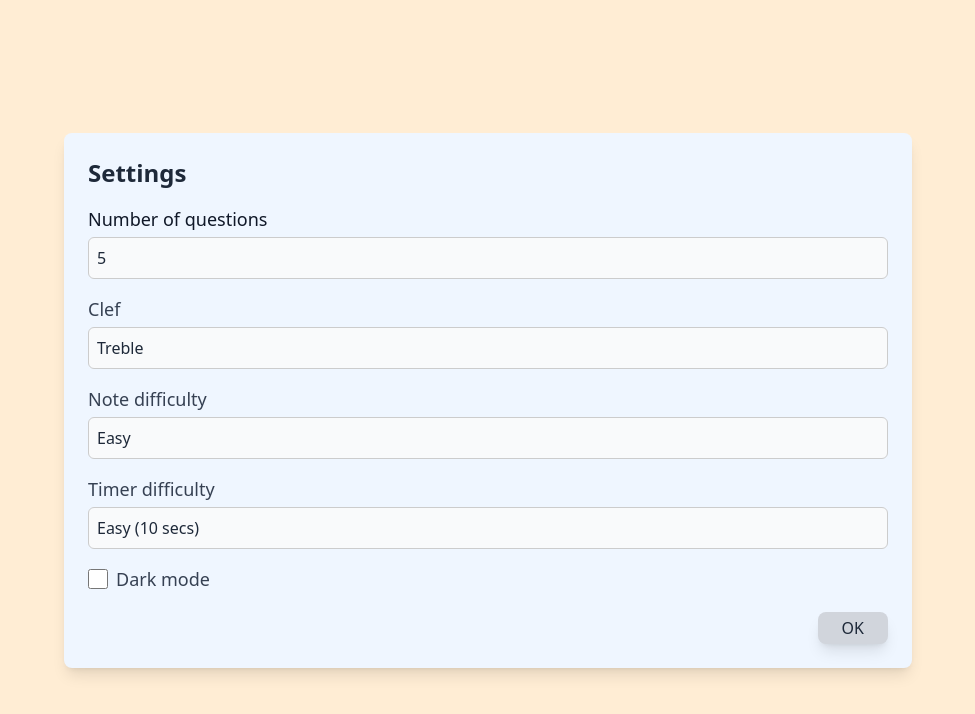
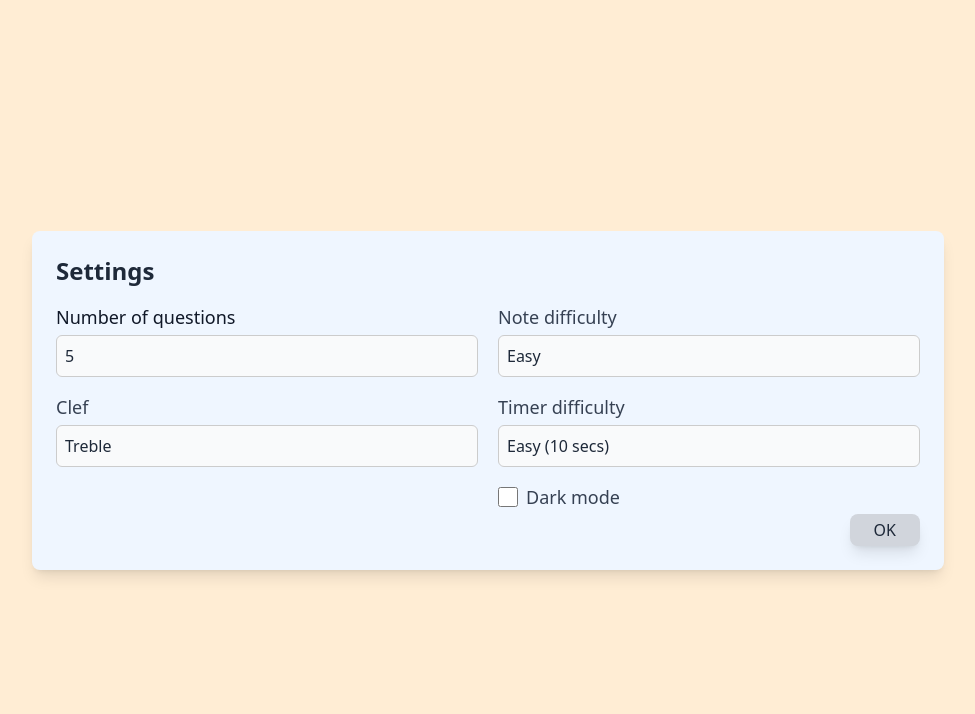
Before and after one commit to ConForza/Note-game, a React (Vite) app: page / in a window 1280 px wide. Both pictures are taken after a click on the button "Settings". Shown: the top 714 px of the page, without its empty margins (152-1127 px from the left). Built offline with nearby package versions, Linux system fonts and the light colour scheme.

Commit message:
Fix landscape dimensions

```diff
--- a/src/components/Settings.jsx
+++ b/src/components/Settings.jsx
@@ -13,7 +13,8 @@ export default function Settings({
         Settings
       </h2>
 
-      <div className="space-y-4">
+      <div className="settings-container space-y-4">
+        <div className="settings-top space-y-4 w-full">
           <div>
             <p className="text-lg">Number of questions</p>
             <select
@@ -51,7 +52,8 @@ export default function Settings({
               <option value="all">All</option>
             </select>
           </div>
-
+        </div>
+        <div className="settings-bottom space-y-4 w-full">
           <div>
             <p className="text-lg text-gray-700 dark:text-gray-100">
               Note difficulty
@@ -110,10 +112,11 @@ export default function Settings({
               Dark mode
             </label>
           </div>
+        </div>
+      </div>
       <div className="flex flex-row justify-end">
         <RestartBtn handleRestart={handleRestartQuiz}>OK</RestartBtn>
       </div>
     </div>
-    </div>
   );
 }
--- a/src/index.css
+++ b/src/index.css
@@ -94,7 +94,12 @@ footer {
   }
 
   .inner-container {
-    max-width: 100%;
-    min-width: 70%;
+    width: 75%;
+  }
+
+  .settings-container {
+    display: flex;
+    flex-direction: row;
+    gap: 20px;
   }
 }
```
Lines whose indentation alone changed are shown as unchanged.
